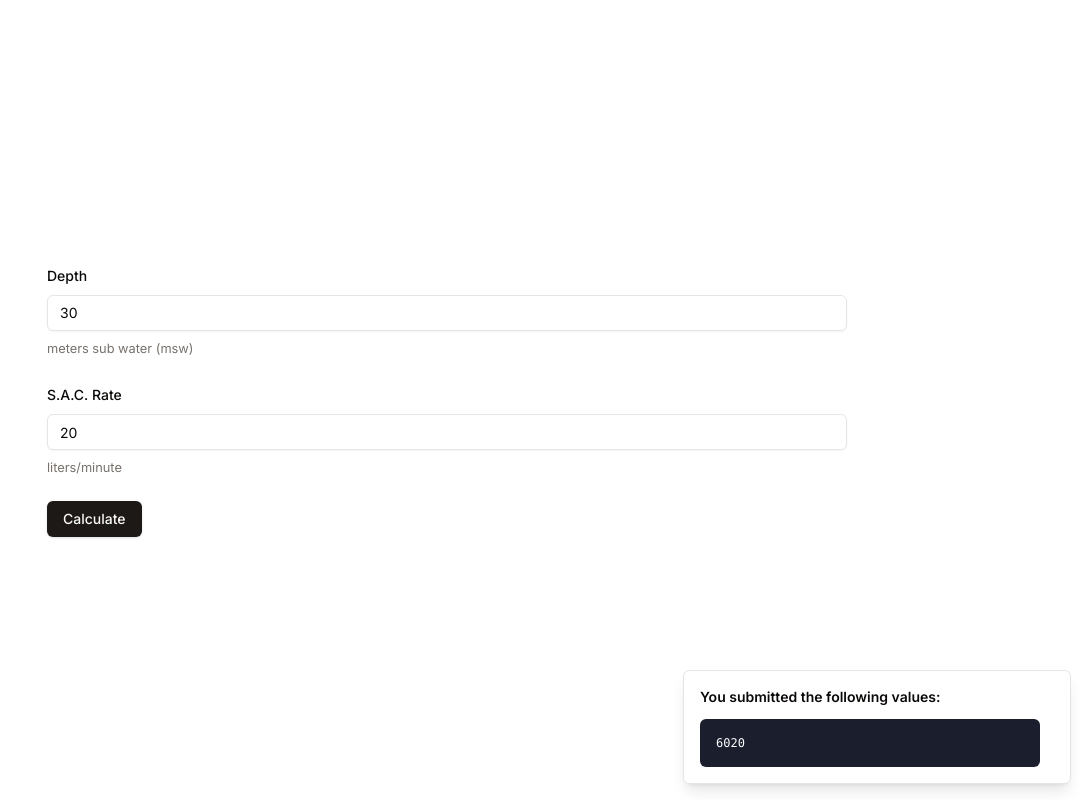
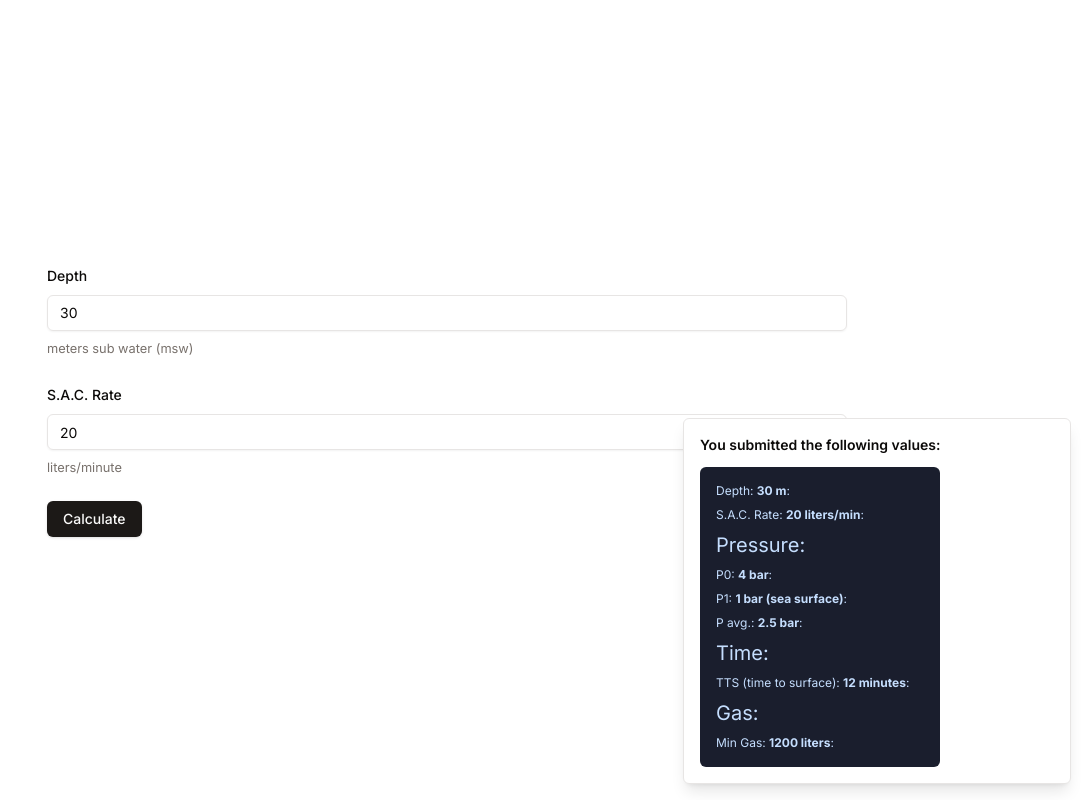
Before and after one commit to d-asensio/petecrack, a Next.js app: page / in a window 1280 px wide. Both pictures are taken after a click on the button "Calculate". Shown: the whole page, without its empty margins (193-1280 px from the left). Built offline with nearby package versions, Linux system fonts and the light colour scheme.

Commit message:
add calculations

```diff
--- a/src/app/dive-form.tsx
+++ b/src/app/dive-form.tsx
@@ -47,17 +47,49 @@ export function DiveForm() {
   function onSubmit(data: z.infer<typeof FormSchema>) {
     const {depth, sac_rate} = deserializeFormData(data)
 
+    // P = pressure (avg) = (P0 + P1)/2
+    // t = time to surface (depth / 3m/min) + 2min troubleshooting
+    // C = consumption (20l/min)
+
+    const P0 = depth/10 + 1
+    const P1 = 1
+    const Pavg = (P0 + P1)/2
+
+    const tts = depth/3 + 2
+
+    const minGas = Pavg * tts * sac_rate * 2
+
     toast({
       title: "You submitted the following values:",
       description: (
-        <pre className="mt-2 w-[340px] rounded-md bg-slate-950 p-4">
-          <code className="text-white">
-            {depth * 2}
-          </code>
-          <code className="text-white">
-            {sac_rate}
-          </code>
-        </pre>
+        <ul className="mt-2 w-full rounded-md bg-slate-950 p-4 text-blue-200 space-y-2">
+          <li>
+            Depth: <strong>{depth} m</strong>:
+          </li>
+          <li>
+            S.A.C. Rate: <strong>{sac_rate} liters/min</strong>:
+          </li>
+          <h4 className='text-xl'>Pressure:</h4>
+          <li>
+            P0: <strong>{P0} bar</strong>:
+          </li>
+          <li>
+            P1: <strong>{P1} bar (sea surface)</strong>:
+          </li>
+          <li>
+            P avg.: <strong>{Pavg} bar</strong>:
+          </li>
+
+          <h4 className='text-xl'>Time:</h4>
+          <li>
+            TTS (time to surface): <strong>{tts} minutes</strong>:
+          </li>
+
+          <h4 className='text-xl'>Gas:</h4>
+          <li>
+            Min Gas: <strong>{minGas} liters</strong>:
+          </li>
+        </ul>
       ),
     })
   }
```
